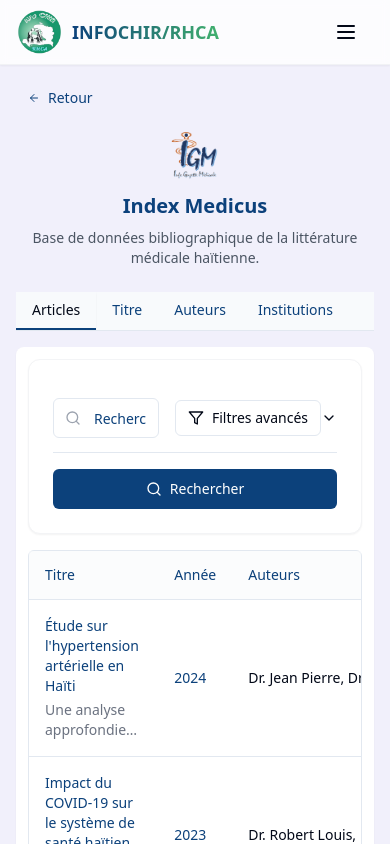
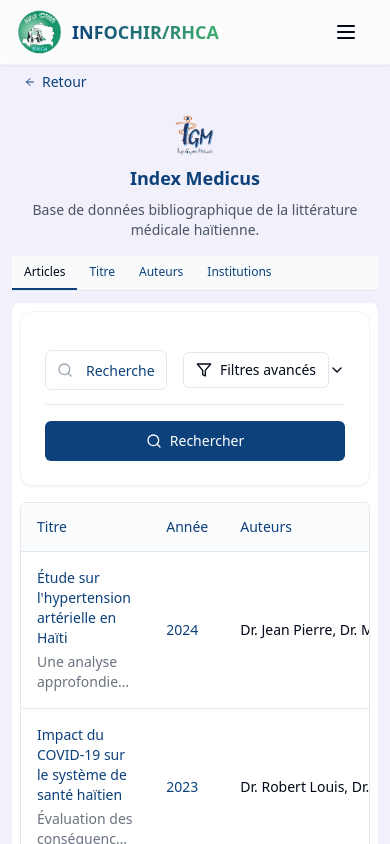
Before and after one commit to intelogroup/infochir-rhca, a React (Vite) app: page /index-medicus in a window 390 px wide. Shown: the top 844 px of the page. Built offline with nearby package versions, Linux system fonts and the light colour scheme.

Commit message:
Implement mobile responsiveness
Add mobile UI responsiveness for the following pages: RHCA, IGM, Atlas, Index, and A Propos. Adjust layout and components to ensure optimal viewing on mobile devices.
[skip gpt_engineer]

```diff
--- a/src/index.css
+++ b/src/index.css
@@ -98,6 +98,15 @@
   .touch-manipulation {
     touch-action: manipulation;
   }
+
+  .scrollbar-hide {
+    -ms-overflow-style: none;
+    scrollbar-width: none;
+  }
+
+  .scrollbar-hide::-webkit-scrollbar {
+    display: none;
+  }
 }
 
 @keyframes loading {
--- a/src/pages/IndexMedicus.tsx
+++ b/src/pages/IndexMedicus.tsx
@@ -9,82 +9,82 @@ const IndexMedicus = () => {
   return (
     <MainLayout>
       <div className="min-h-screen bg-[#F1F0FB]">
-        <div className="container max-w-[1920px] mx-auto px-4 sm:px-6 lg:px-8 py-4 lg:py-8 pt-20">
+        <div className="container max-w-[1920px] mx-auto px-3 sm:px-6 lg:px-8 py-4 lg:py-8 pt-16 sm:pt-20">
           <div className="flex items-center mb-4 sm:mb-6">
             <Link to="/" className="inline-block">
-              <Button variant="ghost" size="sm" className="gap-2 text-primary hover:text-primary-light">
+              <Button variant="ghost" size="sm" className="gap-1.5 sm:gap-2 text-primary hover:text-primary-light">
                 <ArrowLeft className="h-3 w-3 sm:h-4 sm:w-4" />
                 Retour
               </Button>
             </Link>
           </div>
 
-          <div className="text-center mb-6 sm:mb-12 animate-fade-up">
+          <div className="text-center mb-4 sm:mb-8 lg:mb-12 animate-fade-up">
             <img
               src="/lovable-uploads/990cb3a8-bdd0-46d9-8fe7-b258ccd9c691.png"
               alt="Index Medicus Logo"
-              className="h-12 w-12 sm:h-20 sm:w-20 lg:h-24 lg:w-24 mx-auto mb-3 sm:mb-6 object-contain"
+              className="h-10 w-10 sm:h-16 sm:w-16 lg:h-24 lg:w-24 mx-auto mb-2 sm:mb-4 object-contain"
             />
-            <h1 className="text-xl sm:text-3xl lg:text-4xl font-bold text-primary mb-2 sm:mb-4">
+            <h1 className="text-lg sm:text-2xl lg:text-4xl font-bold text-primary mb-2 sm:mb-4">
               Index Medicus
             </h1>
-            <p className="text-sm sm:text-lg lg:text-xl text-gray-600 max-w-3xl mx-auto mb-6 sm:mb-12 px-2">
+            <p className="text-sm sm:text-base lg:text-xl text-gray-600 max-w-3xl mx-auto mb-4 sm:mb-8 px-2">
               Base de données bibliographique de la littérature médicale haïtienne.
             </p>
           </div>
 
-          <Tabs defaultValue="articles" className="mb-6">
-            <TabsList className="w-full justify-start border-b rounded-none p-0 h-auto overflow-x-auto">
+          <Tabs defaultValue="articles" className="mb-4 sm:mb-6">
+            <TabsList className="w-full justify-start border-b rounded-none p-0 h-auto overflow-x-auto scrollbar-hide">
               <TabsTrigger
                 value="articles"
-                className="rounded-none border-b-2 border-transparent data-[state=active]:border-primary data-[state=active]:bg-transparent px-4 sm:px-6 py-2 sm:py-3 text-sm sm:text-base whitespace-nowrap"
+                className="rounded-none border-b-2 border-transparent data-[state=active]:border-primary data-[state=active]:bg-transparent px-3 sm:px-6 py-2 sm:py-3 text-xs sm:text-base whitespace-nowrap"
               >
                 Articles
               </TabsTrigger>
               <TabsTrigger
                 value="titre"
-                className="rounded-none border-b-2 border-transparent data-[state=active]:border-primary data-[state=active]:bg-transparent px-4 sm:px-6 py-2 sm:py-3 text-sm sm:text-base whitespace-nowrap"
+                className="rounded-none border-b-2 border-transparent data-[state=active]:border-primary data-[state=active]:bg-transparent px-3 sm:px-6 py-2 sm:py-3 text-xs sm:text-base whitespace-nowrap"
               >
                 Titre
               </TabsTrigger>
               <TabsTrigger
                 value="authors"
-                className="rounded-none border-b-2 border-transparent data-[state=active]:border-primary data-[state=active]:bg-transparent px-4 sm:px-6 py-2 sm:py-3 text-sm sm:text-base whitespace-nowrap"
+                className="rounded-none border-b-2 border-transparent data-[state=active]:border-primary data-[state=active]:bg-transparent px-3 sm:px-6 py-2 sm:py-3 text-xs sm:text-base whitespace-nowrap"
               >
                 Auteurs
               </TabsTrigger>
               <TabsTrigger
                 value="institutions"
-                className="rounded-none border-b-2 border-transparent data-[state=active]:border-primary data-[state=active]:bg-transparent px-4 sm:px-6 py-2 sm:py-3 text-sm sm:text-base whitespace-nowrap"
+                className="rounded-none border-b-2 border-transparent data-[state=active]:border-primary data-[state=active]:bg-transparent px-3 sm:px-6 py-2 sm:py-3 text-xs sm:text-base whitespace-nowrap"
               >
                 Institutions
               </TabsTrigger>
             </TabsList>
 
-            <TabsContent value="articles" className="mt-4 sm:mt-6">
-              <div className="bg-white rounded-lg p-3 sm:p-4 lg:p-6 shadow-sm">
+            <TabsContent value="articles" className="mt-3 sm:mt-6">
+              <div className="bg-white rounded-lg p-2 sm:p-4 lg:p-6 shadow-sm">
                 <ArticleGrid viewMode="table" />
               </div>
             </TabsContent>
-            <TabsContent value="titre" className="mt-4 sm:mt-6">
-              <div className="bg-white rounded-lg p-4 sm:p-6 shadow-sm">
+            <TabsContent value="titre" className="mt-3 sm:mt-6">
+              <div className="bg-white rounded-lg p-3 sm:p-6 shadow-sm">
                 <p className="text-gray-600 text-sm sm:text-base">Liste des titres à venir...</p>
               </div>
             </TabsContent>
-            <TabsContent value="authors" className="mt-4 sm:mt-6">
-              <div className="bg-white rounded-lg p-4 sm:p-6 shadow-sm">
+            <TabsContent value="authors" className="mt-3 sm:mt-6">
+              <div className="bg-white rounded-lg p-3 sm:p-6 shadow-sm">
                 <p className="text-gray-600 text-sm sm:text-base">Liste des auteurs à venir...</p>
               </div>
             </TabsContent>
-            <TabsContent value="institutions" className="mt-4 sm:mt-6">
-              <div className="bg-white rounded-lg p-4 sm:p-6 shadow-sm">
+            <TabsContent value="institutions" className="mt-3 sm:mt-6">
+              <div className="bg-white rounded-lg p-3 sm:p-6 shadow-sm">
                 <p className="text-gray-600 text-sm sm:text-base">Liste des institutions à venir...</p>
               </div>
             </TabsContent>
           </Tabs>
 
-          <div className="bg-white rounded-xl sm:rounded-2xl p-4 sm:p-6 lg:p-8 shadow-md border border-gray-100 hover:shadow-lg transition-shadow mt-6 sm:mt-8">
-            <h2 className="text-lg sm:text-xl lg:text-2xl font-semibold text-primary mb-3 sm:mb-4">
+          <div className="bg-white rounded-lg sm:rounded-xl p-3 sm:p-6 lg:p-8 shadow-md border border-gray-100 hover:shadow-lg transition-shadow mt-4 sm:mt-6">
+            <h2 className="text-base sm:text-xl lg:text-2xl font-semibold text-primary mb-2 sm:mb-4">
               À propos de l'Index Medicus
             </h2>
             <p className="text-sm sm:text-base text-gray-600">
```
